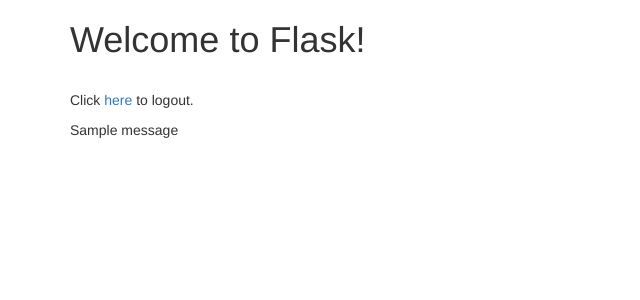
After one commit to MichielCuijpers/LDSO-FEUP, a Flask app: template templates/index.html in a window 1280 px wide. The commit adds this page. Shown: the top 300 px of the page, without its empty margins (0-640 px from the left). Run offline with Flask 2, Linux system fonts and the light colour scheme; the template is opened without the code that fills it, so the values that code supplies are empty; one stand-in notice (Sample message) is shown.

Commit message:
init04 Login / Logout system working

```diff
--- a/app.py
+++ b/app.py
@@ -1,13 +1,29 @@
 # import the Flask class from the flask module
-from flask import Flask, render_template, url_for, request, redirect
+from flask import Flask, render_template, url_for, request, redirect, session, flash
+from functools import wraps
 
 # create the application object
 app = Flask(__name__)
 
+app.secret_key = "my precious"
+
+# login required decorator
+def login_required(f):
+    @wraps(f)
+    def wrap(*args, **kwargs):
+        if 'logged_in' in session:
+            return f(*args, **kwargs)
+        else:
+            flash('You need to login first.')
+            return redirect(url_for('login'))
+    return wrap
+
 # use decorators to link the function to a url
 @app.route('/')
+@login_required
 def home():
-    return "Hello, World!"  # return a string
+    return render_template('index.html')
+    #return "Hello, World!"  # return a string
 
 @app.route('/welcome')
 def welcome():
@@ -21,8 +37,18 @@
         if request.form['username'] != 'admin' or request.form['password'] != 'admin':
             error = 'Invalid Credentials. Please try again.'
         else:
+            session['logged_in'] = True
+            flash('Successfully logged in')
             return redirect(url_for('home'))
     return render_template('login.html', error=error)
+
+
+@app.route('/logout')
+@login_required
+def logout():
+    session.pop('logged_in', None)
+    flash('Successfully logged out')
+    return redirect(url_for('welcome'))
 
 # start the server with the 'run()' method
 if __name__ == '__main__':
--- /dev/null
+++ b/requirements.txt
@@ -0,0 +1,6 @@
+Flask==0.10.1
+Jinja2==2.7.2
+MarkupSafe==0.23
+Werkzeug==0.9.4
+itsdangerous==0.24
+wsgiref==0.1.2
--- /dev/null
+++ b/templates/index.html
@@ -0,0 +1,18 @@
+<!DOCTYPE html>
+<html>
+  <head>
+    <title>Flask Intro</title>
+    <meta name="viewport" content="width=device-width, initial-scale=1.0">
+    <link href="static/bootstrap.min.css" rel="stylesheet" media="screen">
+  </head>
+  <body>
+    <div class="container">
+      <h1>Welcome to Flask!</h1>
+      <br>
+      <p>Click <a href="/logout">here</a> to logout.</p>
+      {% for message in get_flashed_messages() %}
+        {{ message }}
+      {% endfor %}
+    </div>
+  </body>
+</html>
--- a/templates/login.html
+++ b/templates/login.html
@@ -18,6 +18,9 @@
       {% if error %}
         <p class="error"><strong>Error:</strong> {{ error }}
       {% endif %}
+      {% for message in get_flashed_messages() %}
+        {{ message }}
+      {% endfor %}
     </div>
   </body>
 </html>
--- a/templates/welcome.html
+++ b/templates/welcome.html
@@ -10,6 +10,9 @@
 	<h1>Welcome to POLEX.ORG</h1>
 	<br>
 	<p>Click <a href="/"> here </a> to go home</p>
+	{% for message in get_flashed_messages() %}
+        {{ message }}
+      {% endfor %}
 </div>
 </body>
 </html>
```
